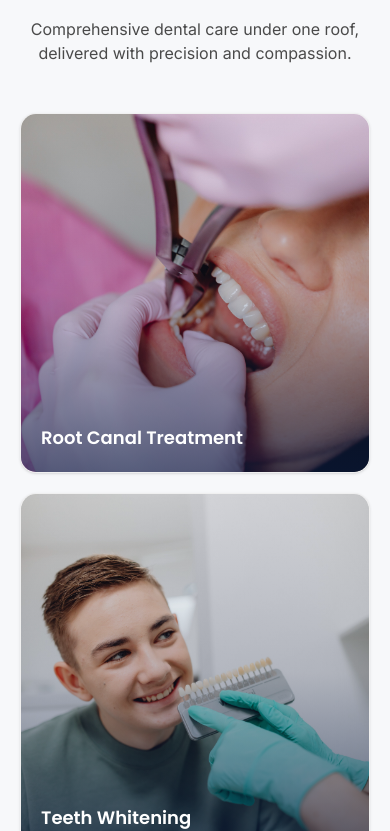
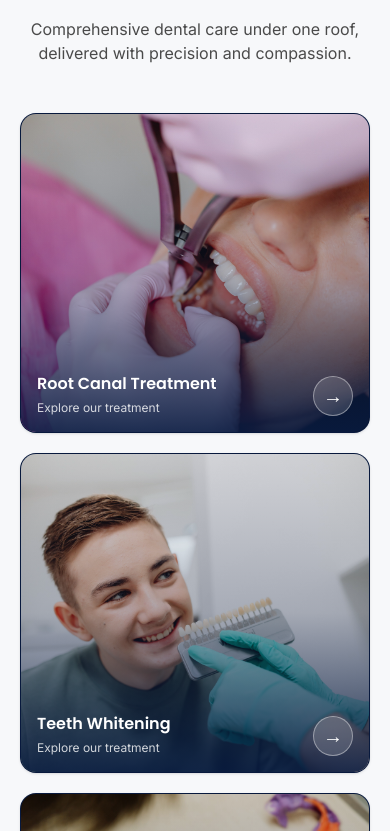
Before and after one commit to Amar-Singh6398/-rakshita-dental-clinic, a React (Vite) app: page / in a window 390 px wide. Shown: the part 1273-2104 px from the top of the page. Built offline with nearby package versions, Linux system fonts and the light colour scheme.

Commit message:
fix responsive cards

```diff
--- a/src/components/Services.jsx
+++ b/src/components/Services.jsx
@@ -23,16 +23,16 @@ export default function Services() {
         </div>
 
         {/* Services Grid */}
-        <div className="grid grid-cols-1 sm:grid-cols-2 lg:grid-cols-3 xl:grid-cols-4 gap-5">
-{SERVICES.map(({ icon: Icon, name, desc, image }, index) => (
+        <div className="grid grid-cols-1 sm:grid-cols-2 lg:grid-cols-3 xl:grid-cols-4 gap-5">{SERVICES.map(({ name, image }, index) => (
   <div
     key={name}
     className="
-      service-card group relative overflow-hidden
+      service-card group relative isolate overflow-hidden
       rounded-2xl border border-[rgba(0,0,0,0.06)]
-      cursor-pointer h-[360px] shadow-sm
-      hover:shadow-xl transition-shadow duration-500
-      bg-white
+      h-[320px] sm:h-[340px] lg:h-[360px]
+      shadow-sm hover:shadow-xl
+      transition-shadow duration-500
+      bg-[#081b41]
     "
   >
     {/* Background Image — Always Visible */}
@@ -40,33 +40,37 @@ export default function Services() {
       <img
         src={image}
         alt={name}
+        loading={index < 4 ? "eager" : "lazy"}
         className="
           absolute inset-0 w-full h-full object-cover
           transition-transform duration-700 ease-out
-          group-hover:scale-105
+          md:group-hover:scale-105
         "
       />
     )}
 
-    {/* Dark Overlay */}
+    {/* Gradient Overlay */}
     <div
       className="
         absolute inset-0
         bg-gradient-to-t from-[#081b41]/90
         via-[#081b41]/20 to-transparent
-        opacity-70 group-hover:opacity-100
+        opacity-100 md:opacity-70
+        md:group-hover:opacity-100
         transition-opacity duration-500
       "
     />
 
-    {/* Default Service Name — Visible Initially */}
+    {/* Default Name — Desktop Only */}
     <div
       className="
         absolute inset-x-0 bottom-0 p-5 z-10
         text-white
         transition-all duration-500
-        group-hover:-translate-y-2
-        group-hover:opacity-0
+        md:group-hover:-translate-y-2
+        md:group-hover:opacity-0
+        md:group-hover:pointer-events-none
+        hidden md:block
       "
     >
       <h3 className="font-poppins font-semibold text-lg">
@@ -74,32 +78,35 @@ export default function Services() {
       </h3>
     </div>
 
-    {/* Hover Content — No New Image */}
+    {/* Hover Content — Always Visible on Mobile */}
     <div
       className="
-        absolute inset-x-0 bottom-0 z-20 p-5
+        absolute inset-x-0 bottom-0 z-20 p-4 sm:p-5
         flex items-end justify-between gap-3
         text-white
-        translate-y-5 opacity-0
-        group-hover:translate-y-0
-        group-hover:opacity-100
+
+        translate-y-0 opacity-100
+
+        md:translate-y-5 md:opacity-0
+        md:group-hover:translate-y-0
+        md:group-hover:opacity-100
+
         transition-all duration-500 ease-out
       "
     >
       <div className="min-w-0">
-        <h3 className="font-poppins font-semibold text-lg">
+        <h3 className="font-poppins font-semibold text-base sm:text-lg">
           {name}
         </h3>
 
-        <p className="font-inter text-xs text-white/75 mt-1">
+        <p className="font-inter text-xs text-white/80 mt-1">
           Explore our treatment
         </p>
       </div>
 
       <button
         type="button"
-        onClick={(e) => {
-          e.stopPropagation();
+        onClick={() => {
           document.getElementById("contact")?.scrollIntoView({
             behavior: "smooth",
           });
@@ -107,14 +114,17 @@ export default function Services() {
         className="
           shrink-0 w-10 h-10 rounded-full
           bg-white/15 backdrop-blur-sm
-          border border-white/30
+          border border-white/40
           flex items-center justify-center
+          text-white
           hover:bg-[#FFDE00] hover:text-[#1a1a1a]
-          transition-all duration-300
+          transition-colors duration-300
+          focus-visible:outline-none
+          focus-visible:ring-2 focus-visible:ring-[#FFDE00]
         "
         aria-label={`Book ${name}`}
       >
-        <span className="text-lg">→</span>
+        <span className="text-xl leading-none">→</span>
       </button>
     </div>
   </div>
```
